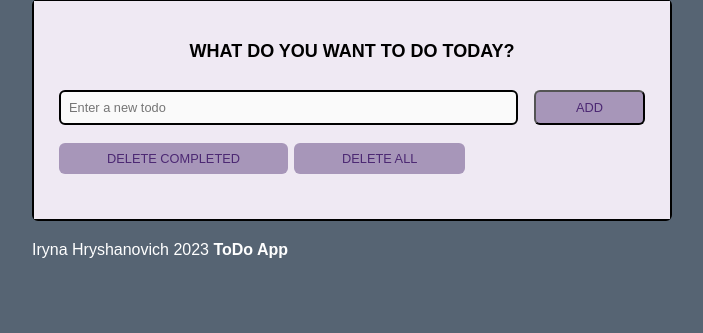
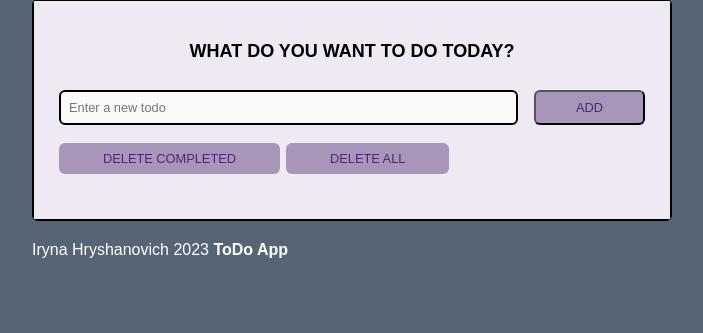
Before and after one commit to irynahryshanovich/todo-app, a Flask app: template templates/index.html in a window 1280 px wide. Shown: the part 143-476 px from the top of the page, without its empty margins (288-991 px from the left). Run offline with Flask 3, Linux system fonts and the light colour scheme; the template is opened without the code that fills it, so the values that code supplies are empty.

Commit message:
fixed button size

```diff
--- a/static/styles.css
+++ b/static/styles.css
@@ -71,7 +71,7 @@ body {
 	cursor: pointer;
 	border-radius: 6px;
 	border: none;
-	padding: 0.5rem 3rem;
+	padding: 0.5rem 2.75rem;
 	justify-content: space-between;
 	text-decoration: none;
 	margin-right: 6px;
```
